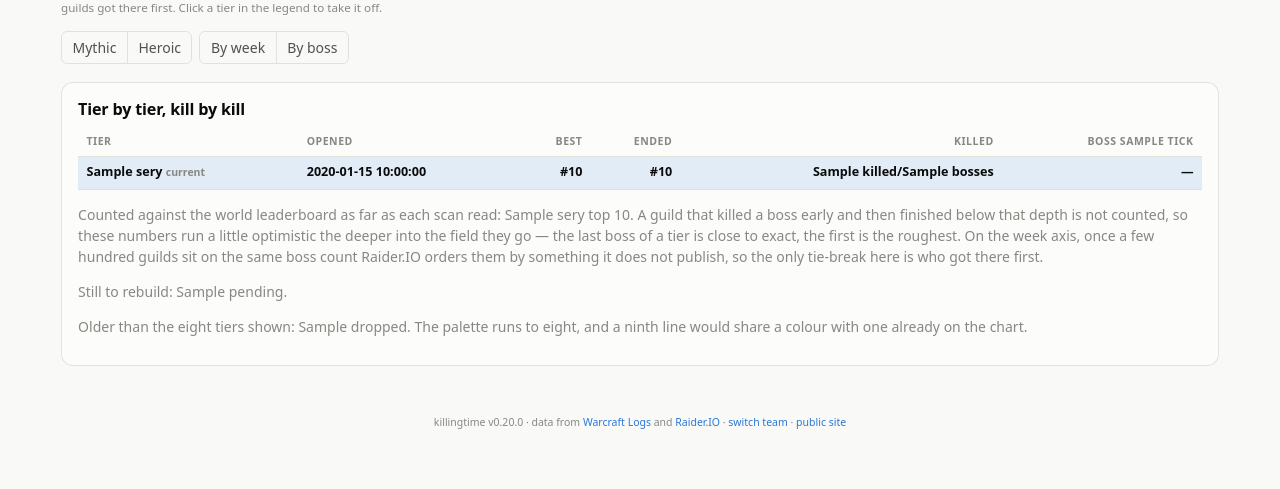
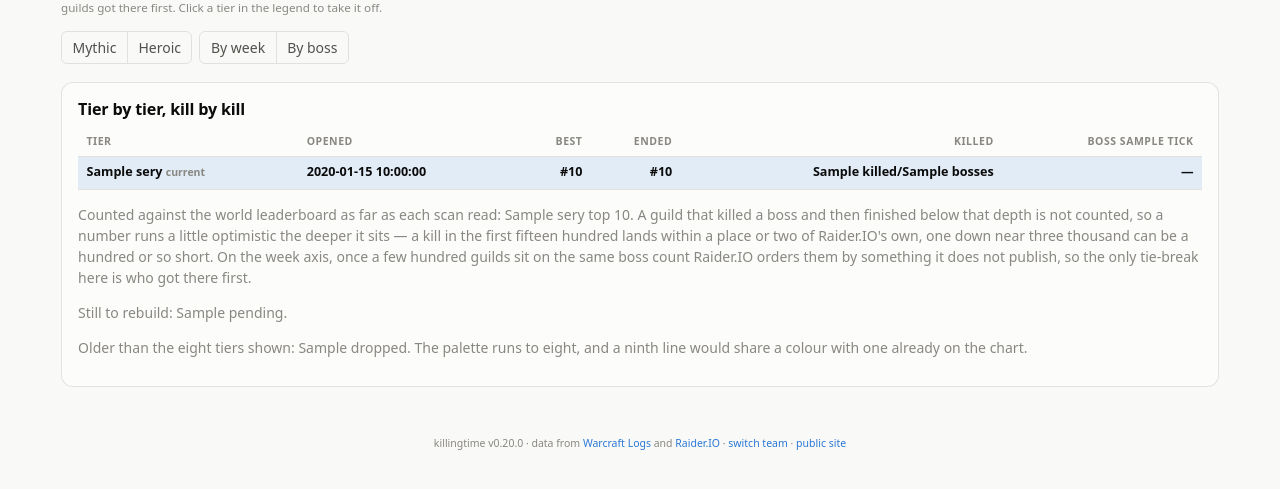
Before and after one commit to strongersystems/killingtime, a FastAPI app: template killingtime/web/templates/race.html in a window 1280 px wide. Shown: the part 160-649 px from the top of the page. Run offline with FastAPI, Linux system fonts and the light colour scheme; the template is opened without the code that fills it: most values are stand-ins (such as "Sample title", 1, 10 or a date in 2020); some libraries are stand-ins or nearby versions.

Commit message:
Read 5,000 deep, and stop re-scanning finished tiers
At 3,000 the per-boss numbers were still short: Chimaerus #2,205 against
Raider.IO's #2,642. At 5,000 seven of MN Tier 1's nine bosses land within
twelve places and two are exact - Vaelgor & Ezzorak 1,432 against 1,432, Crown
of the Cosmos 1,344 against 1,344. The three still short are the deepest ranks,
which is the undercount the page already describes.

That depth is only affordable because a finished tier is now scanned once. Its
kill times cannot change, so re-reading fifty pages of leaderboard for it every
few days bought nothing; only the tier still running comes back round. A scan
takes about 70 seconds, two per sync.

Co-Authored-By: Claude Opus 5 <noreply@anthropic.com>
Claude-Session: https://claude.ai/code/session_014Qms9bARhh83jjumCZCPba

```diff
--- a/killingtime/web/templates/race.html
+++ b/killingtime/web/templates/race.html
@@ -46,10 +46,11 @@
   </div>
   <p class="muted">Counted against the world leaderboard as far as each scan read:
     {% for s in history.series %}{% if s.scan %}{{ s.name }} top {{ s.scan.pool|num }}{{ ' · ' if not loop.last }}{% endif %}{% endfor %}.
-    A guild that killed a boss early and then finished below that depth is not counted, so these numbers run a little
-    optimistic the deeper into the field they go — the last boss of a tier is close to exact, the first is the
-    roughest. On the week axis, once a few hundred guilds sit on the same boss count Raider.IO orders them by
-    something it does not publish, so the only tie-break here is who got there first.</p>
+    A guild that killed a boss and then finished below that depth is not counted, so a number runs a little
+    optimistic the deeper it sits — a kill in the first fifteen hundred lands within a place or two of Raider.IO's
+    own, one down near three thousand can be a hundred or so short. On the week axis, once a few hundred guilds sit
+    on the same boss count Raider.IO orders them by something it does not publish, so the only tie-break here is who
+    got there first.</p>
   {% if history.pending %}
   <p class="muted">Still to rebuild: {% for n in history.pending %}{{ n }}{{ ', ' if not loop.last }}{% endfor %}.</p>
   {% endif %}
```
Also changed, not shown: killingtime/sync.py (+5 -2 lines), tests/test_sync_and_metrics.py (+31 -0 lines).
